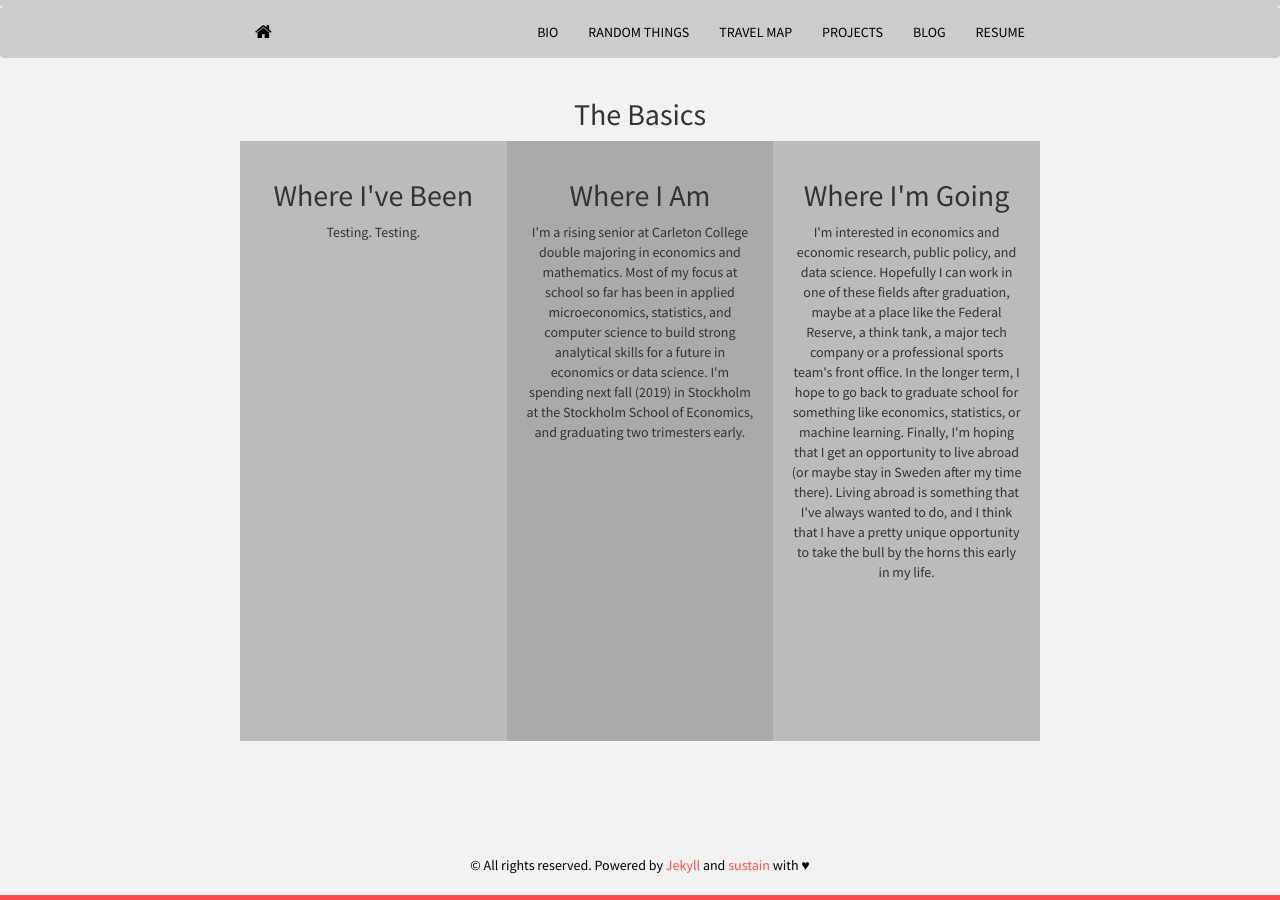
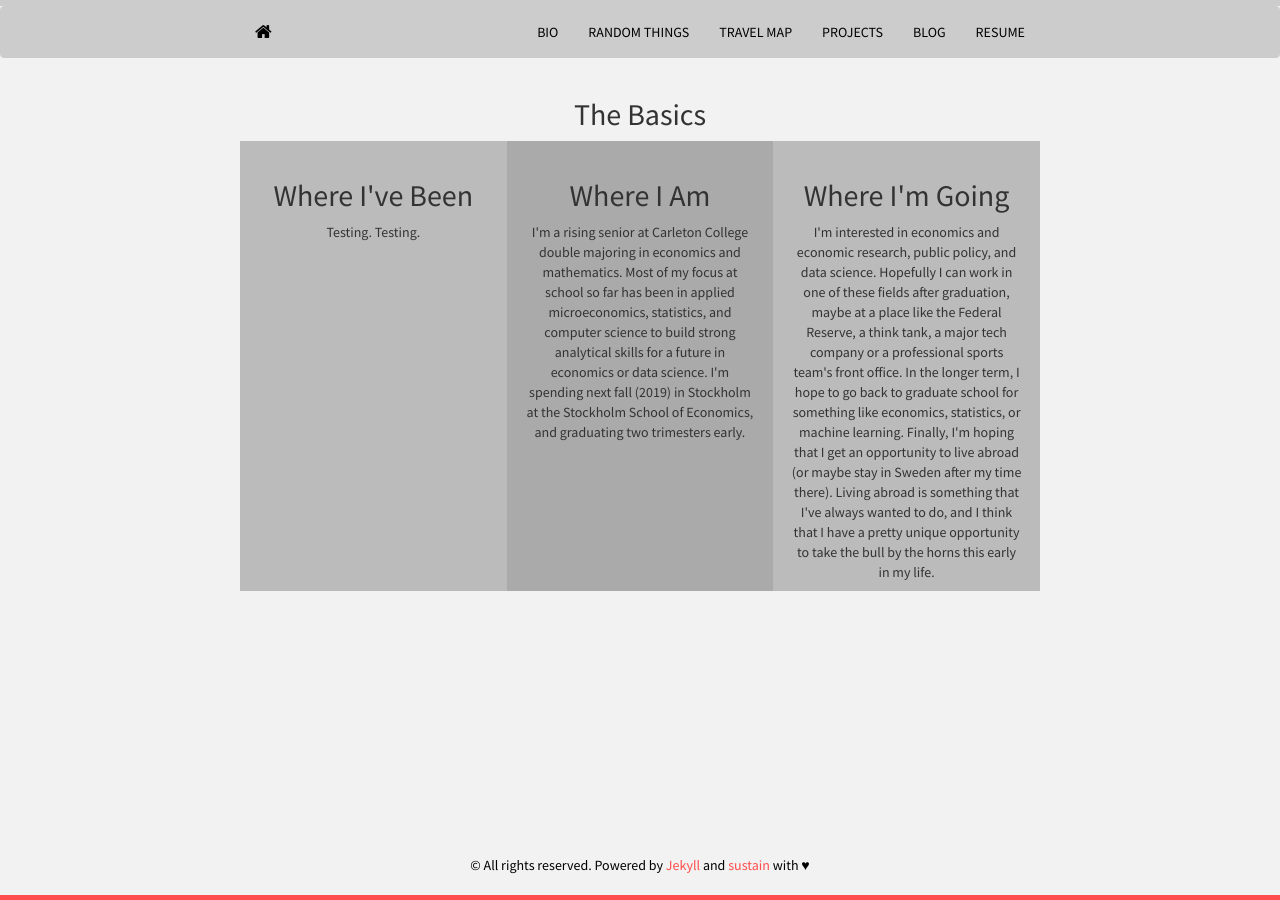
Before and after one commit to mrkaye97/mrkaye97.github.io, a Jekyll site: the page built from bio.html, in a window 1280 px wide. Built offline with Jekyll 4.4.1, drawn with Linux system fonts in a browser that asks for light colours; nearby versions of some CDN libraries.

Commit message:
Update bio.html

```diff
--- a/bio.html
+++ b/bio.html
@@ -26,7 +26,7 @@ Title: Bio
   float: left;
   width: 33.33%;
   padding: 18px;
-  height: 600px; /* Should be removed. Only for demonstration */
+  height: 450px; /* Should be removed. Only for demonstration */
 }
 
 /* Clear floats after the columns */
```
